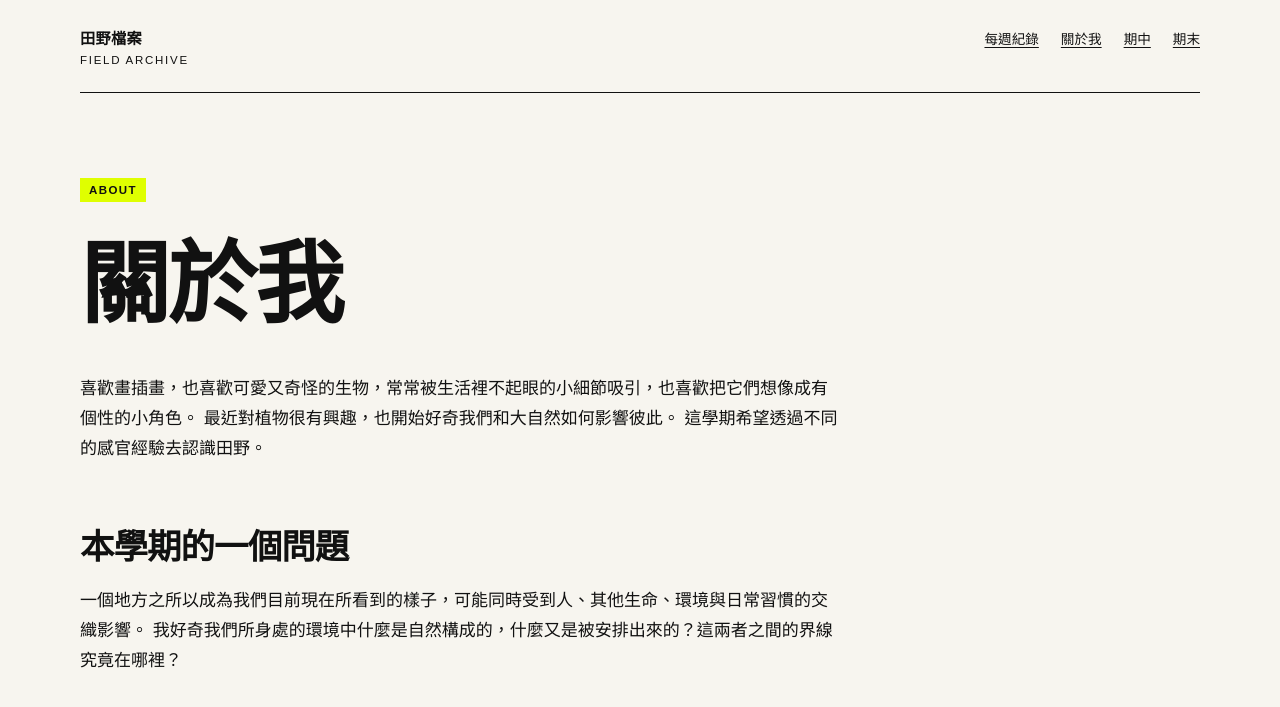
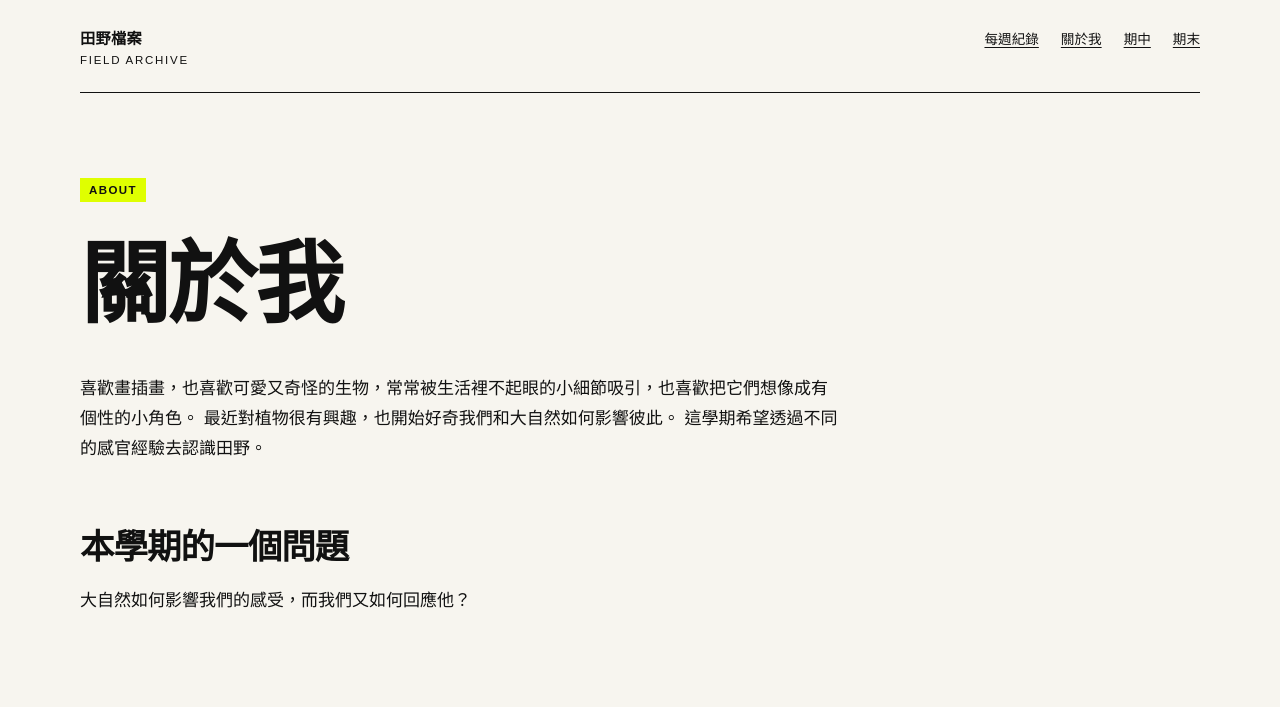
Before and after one commit to yychan27/fieldworkarchive, a Jekyll site: the page built from about.md, in a window 1280 px wide. Shown: the top 707 px of the page. Built offline with Jekyll 4.4.1, drawn with Linux system fonts in a browser that asks for light colours.

Commit message:
Update about.md

```diff
--- a/about.md
+++ b/about.md
@@ -12,6 +12,4 @@ permalink: /about/
 這學期希望透過不同的感官經驗去認識田野。
 
 ## 本學期的一個問題
-
-一個地方之所以成為我們目前現在所看到的樣子，可能同時受到人、其他生命、環境與日常習慣的交織影響。
-我好奇我們所身處的環境中什麼是自然構成的，什麼又是被安排出來的？這兩者之間的界線究竟在哪裡？
+大自然如何影響我們的感受，而我們又如何回應他？
```
